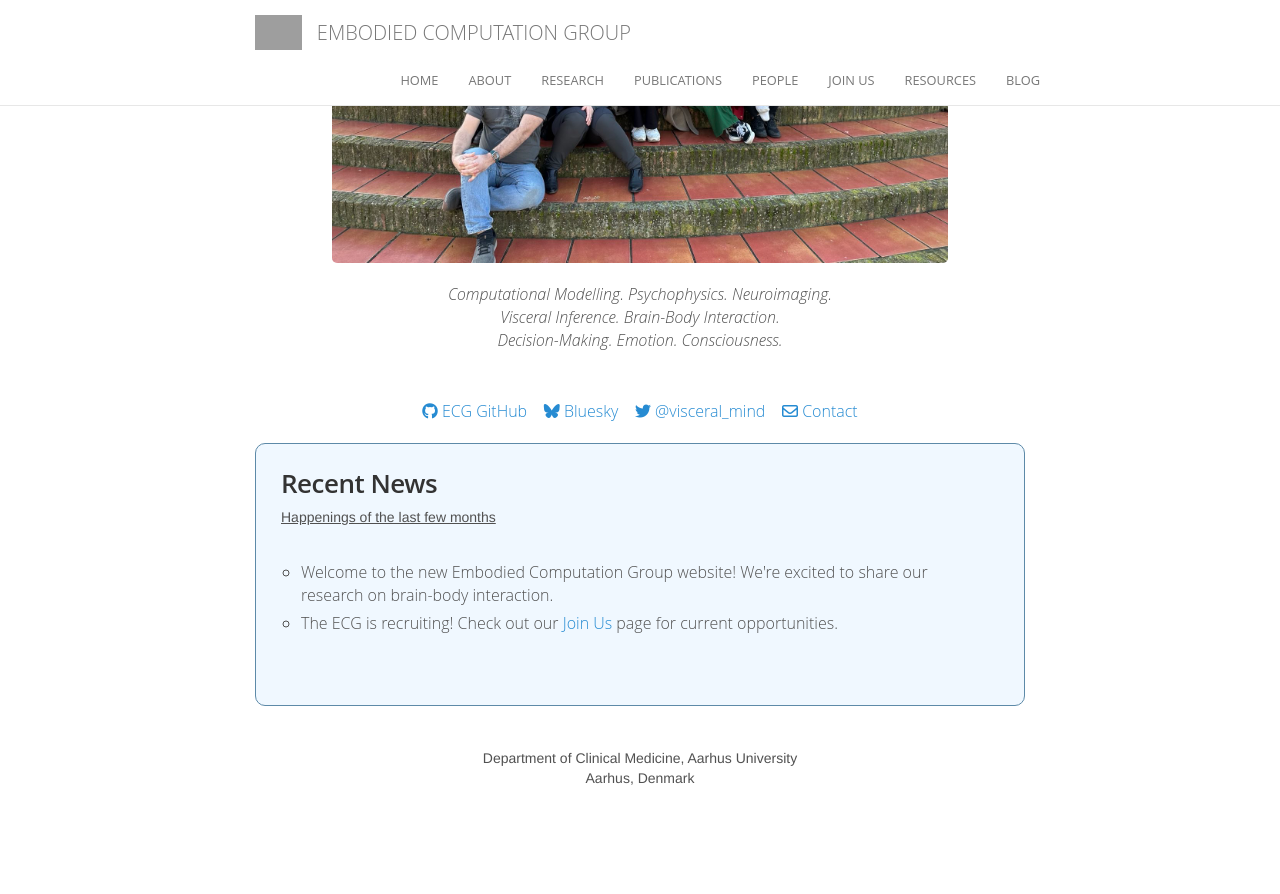
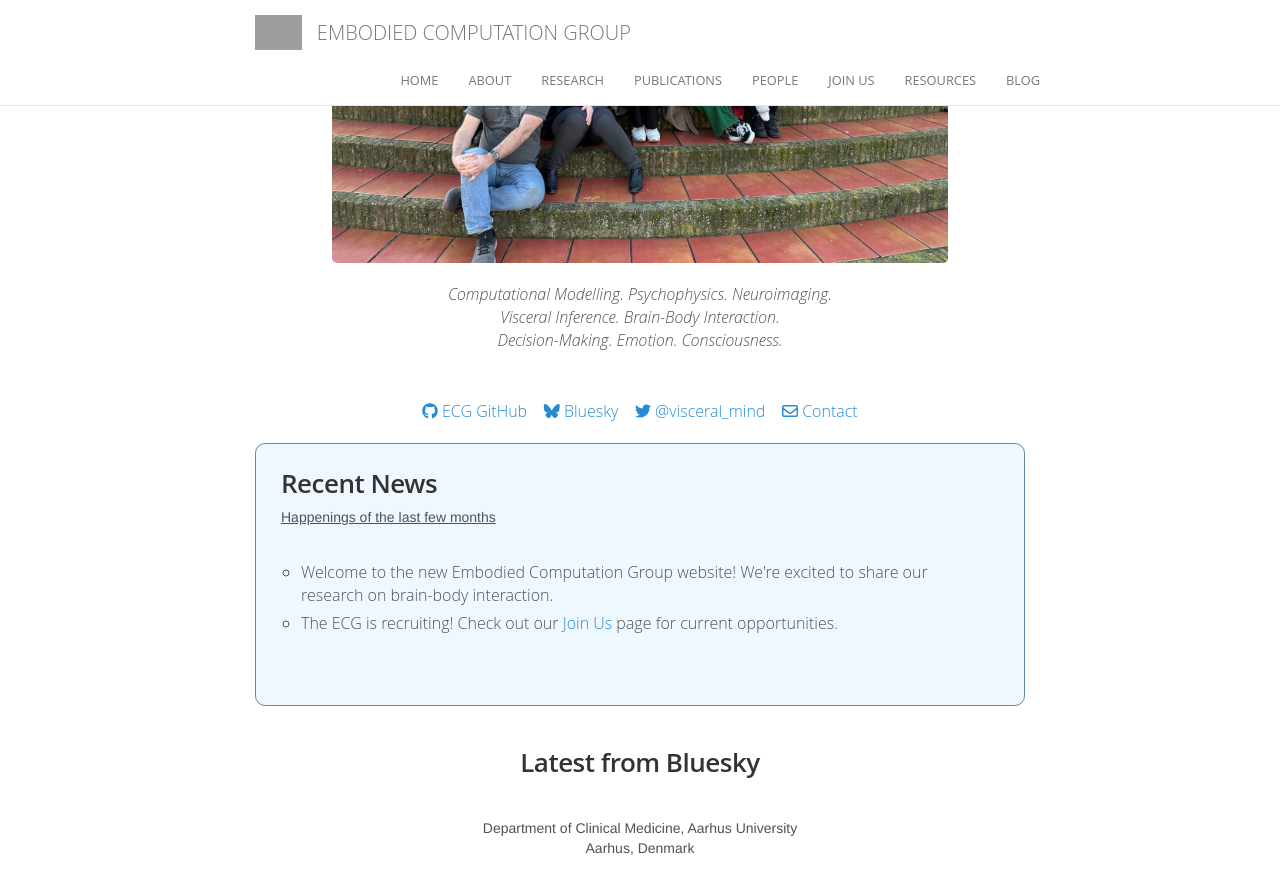
Before and after one commit to embodied-computation-group/embodied-computation-group.github.io, a Jekyll site: the page built from index.html, in a window 1280 px wide and 900 px high, scrolled down 988 px. Shown: the top 894 px of the window. Built offline with Jekyll 4.4.1, drawn with Linux system fonts in a browser that asks for light colours; a script that is not in the unit is left out; comment, search, counter and statistics services are not loaded; before the commit the page ends 1818 px from its top, so only the background shows below that; grey boxes are pictures that could not be loaded.

Commit message:
Add header above Bluesky embed

```diff
--- a/index.html
+++ b/index.html
@@ -62,6 +62,7 @@ layout: default
       <span style="display: block; margin-bottom: 3em"></span>
 
 
+      <h3>Latest from Bluesky</h3>
       <script type="module" src="https://cdn.jsdelivr.net/npm/bsky-embed/dist/bsky-embed.es.js" async></script>
       <bsky-embed username="the-ecg.org" limit="5"></bsky-embed>
 
```
